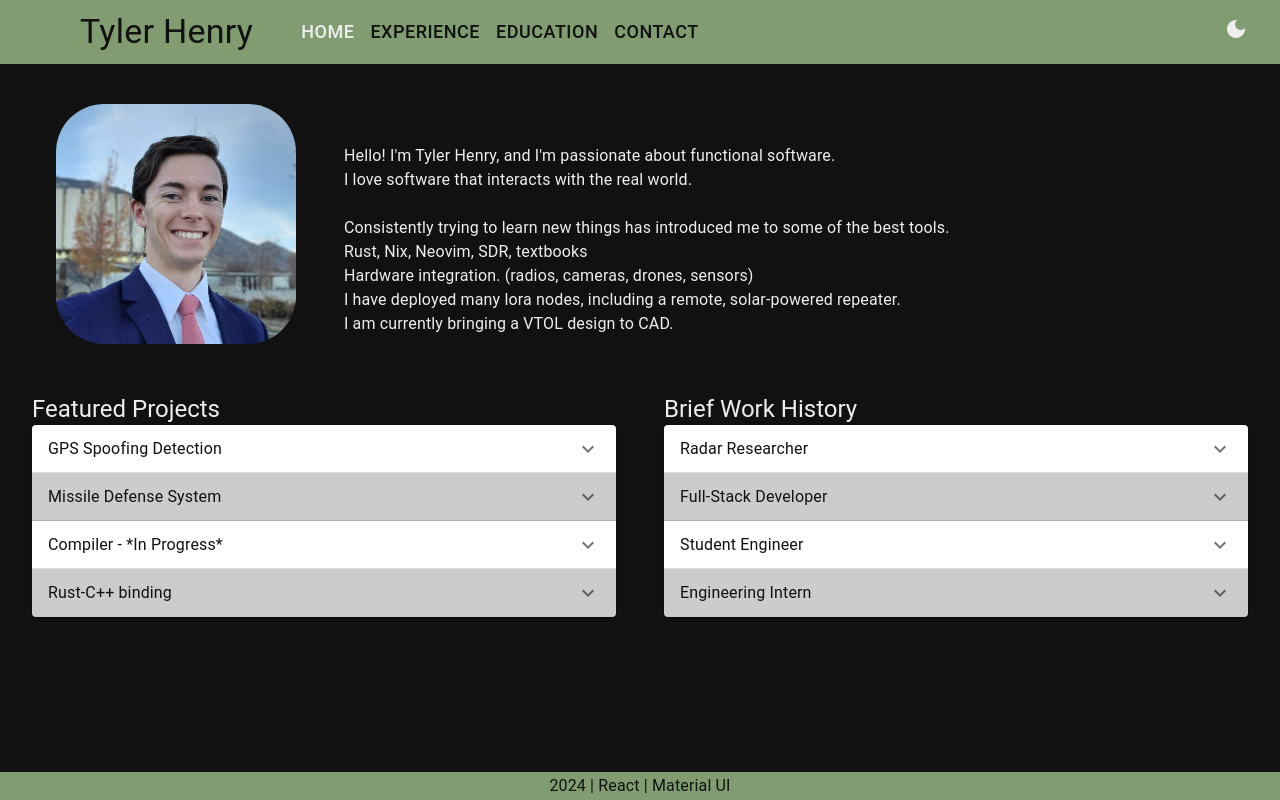
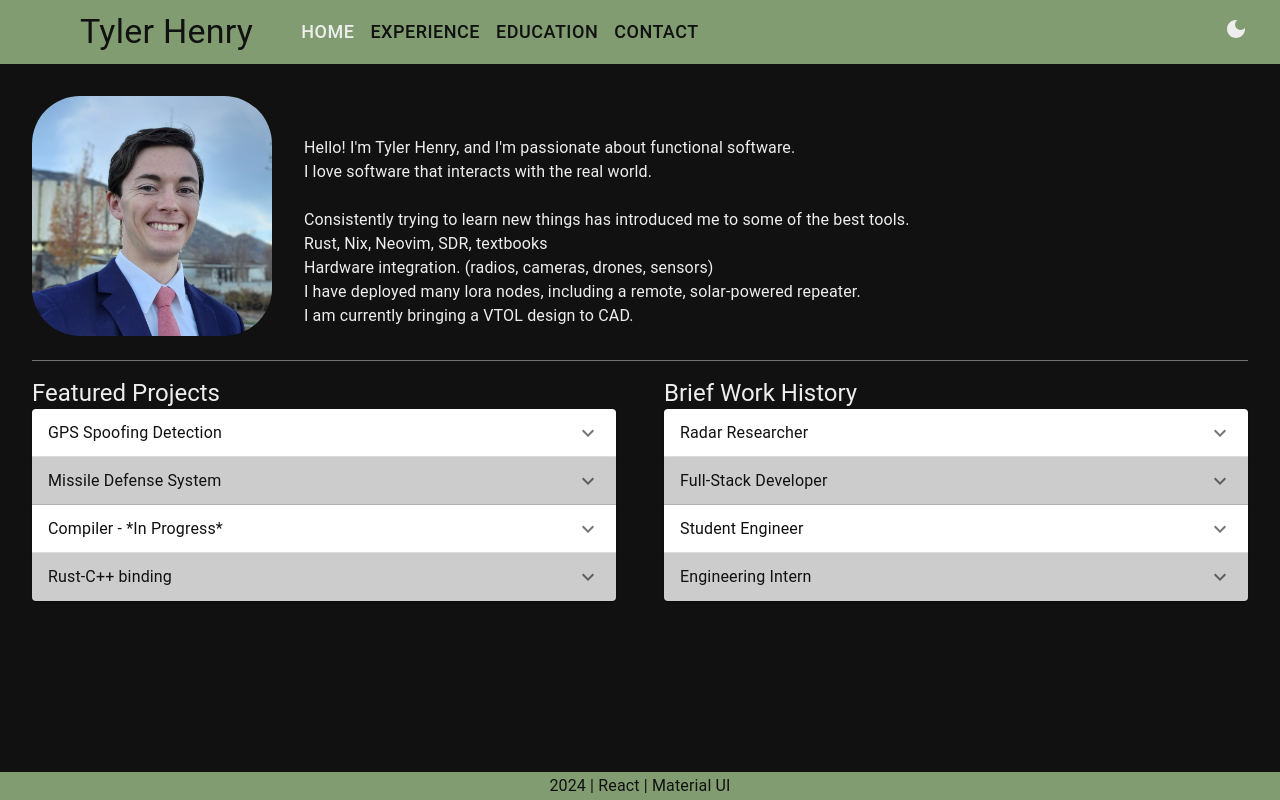
Before and after one commit to tylrhnry/tylrhnry.github.io, a React (Create React App) app: page /home in a window 1280 px wide. Built offline with nearby package versions, Linux system fonts and the light colour scheme.

Commit message:
Adjusted spacing around portrait

```diff
--- a/src/pages/Home.tsx
+++ b/src/pages/Home.tsx
@@ -30,11 +30,11 @@ const Home: FC<any> = (): ReactElement => {
       padding: "0.5rem",
     }}>
 
-      <Container maxWidth="xl" sx={{
+      <Container maxWidth="xl" disableGutters sx={{
         flexGrow: 1,
         display: "flex",
         flexDirection: { xs: "column", md: "row"},
-        margin: "0.5rem",
+        // margin: "0.5rem",
         alignItems: "center",
       }}>
 
@@ -42,17 +42,17 @@ const Home: FC<any> = (): ReactElement => {
           <Portrait/>
         </Container>
 
-        <Container sx={{
+        <Container disableGutters sx={{
           display: "flex",
           flexDirection: "column",
-          padding: "0",
+          paddingLeft: {xs: "0", md: "0.5rem"},
         }}>
           <Typography variant="h3" sx={{
             display: {md: "none"},
             textAlign: "center",
           }}>Home</Typography>
           <Typography sx={{
-            paddingTop: {xs: "1rem", md: "2rem" },
+            paddingTop: {xs: "1rem", md: "2rem"},
           }}>
             Hello! I'm Tyler Henry, and I'm passionate about functional software.<br/>
             I love software that interacts with the real world.<br/>
@@ -66,8 +66,8 @@ const Home: FC<any> = (): ReactElement => {
         </Container>
       </Container>
 
-      <Container>
-        <Divider/>
+      <Container maxWidth="xl" >
+        <Divider sx={{ backgroundColor: "gray" }} />
       </Container>
 
       <Container maxWidth="xl" disableGutters sx={{
```
Also changed, not shown: 6 other files (tests, documents, lock files or other folders).
